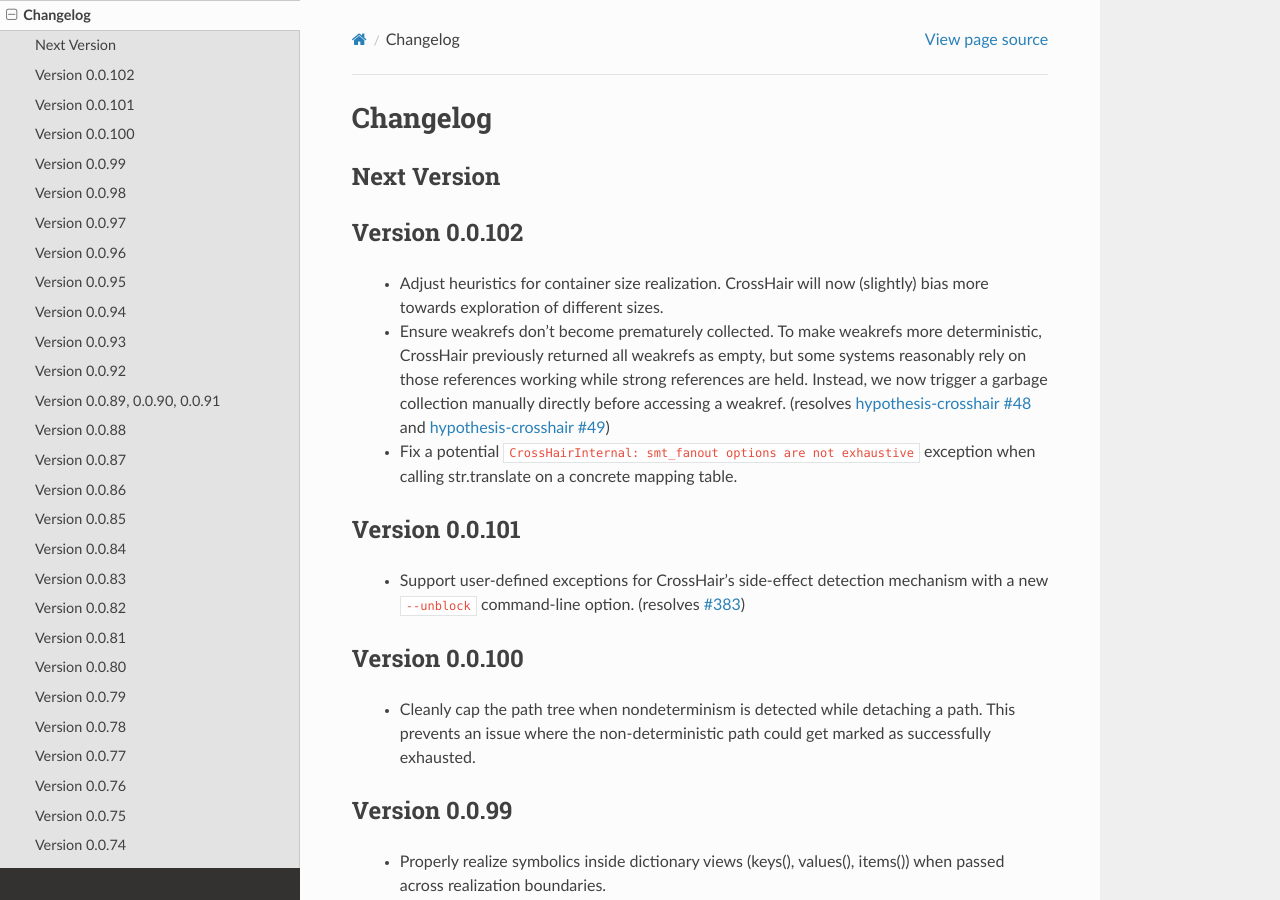
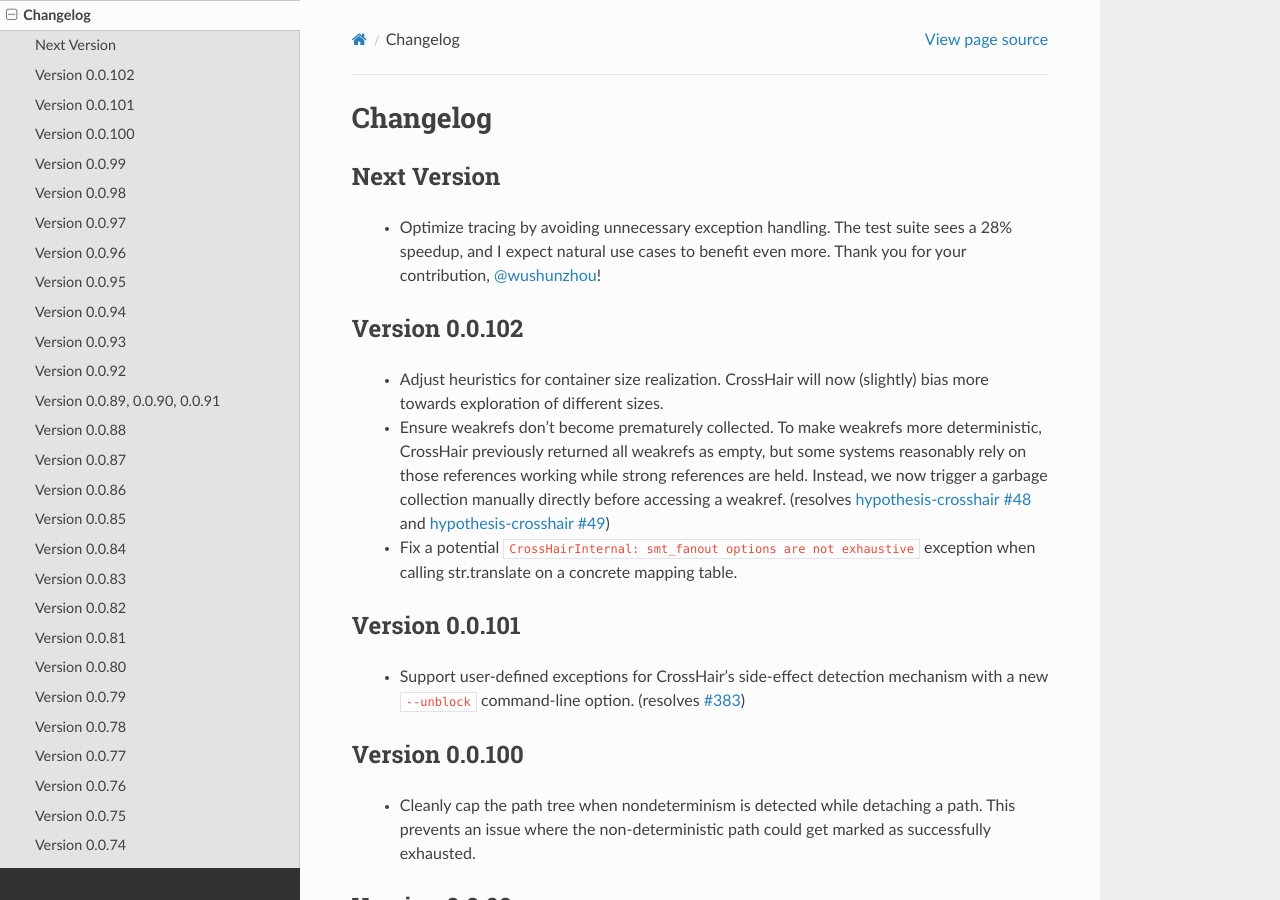
Before and after one commit to pschanely/CrossHair, a Sphinx documentation site: the page built from doc/source/changelog.rst, in a window 1280 px wide and 900 px high. Built offline with Sphinx 7.4.7 and the Read the Docs theme 3.1.0, drawn with Linux system fonts in a browser that asks for light colours; the version number is read from the project's files by our own code.

Commit message:
update changelog

```diff
--- a/doc/source/changelog.rst
+++ b/doc/source/changelog.rst
@@ -5,6 +5,10 @@
 
 Next Version
 ---------------
+  * Optimize tracing by avoiding unnecessary exception handling.
+    The test suite sees a 28% speedup, and I expect natural use
+    cases to benefit even more.
+    Thank you for your contribution, `@wushunzhou <https://github.com/wushunzhou>`_!
 
 
 Version 0.0.102
```
